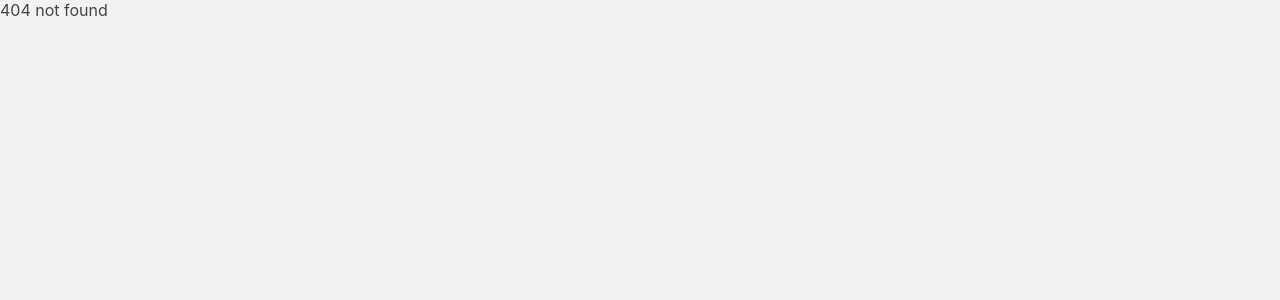
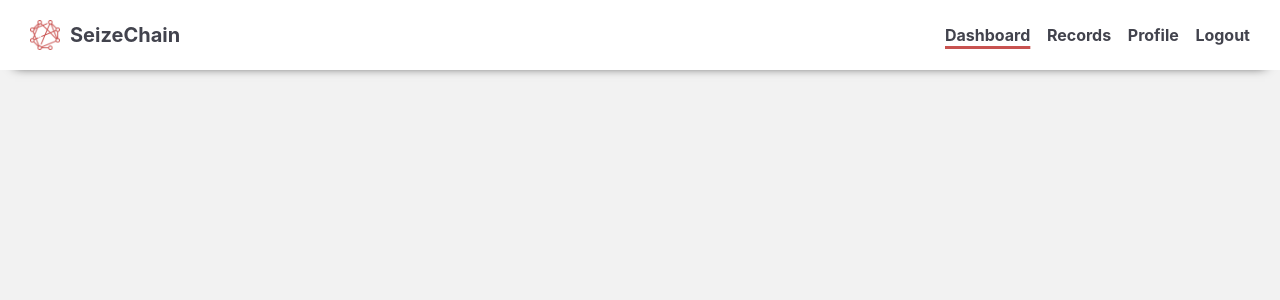
Before and after one commit to Waqar-107/SeizeChain-An-Approach-to-Secure-the-Seizure-Procedure, a React (Create React App) app in the folder Prototype/SeizeChain-Frontend/: page /dashboard in a window 1280 px wide. Before the commit this address had no page. Shown: the top 300 px of the page. Built offline with nearby package versions, Linux system fonts and the light colour scheme; a web font is replaced by a local one.

Commit message:
updated navbar, linked with dashboard

```diff
--- a/Prototype/SeizeChain-Frontend/src/app/components/Navbar/index.js
+++ b/Prototype/SeizeChain-Frontend/src/app/components/Navbar/index.js
@@ -1,22 +1,36 @@
 import React from "react";
+import { useHistory } from "react-router-dom";
+import PropTypes from "prop-types";
 import Logo from "../../assets/nodeLogo.png";
 import styles from "./styles";
 
-const Navbar = () => {
+const Navbar = (props) => {
 	const classes = styles();
+	const history = useHistory();
+
 	return (
 		<div id="navbar" className={classes.root}>
 			<div className={classes.logoContainer}>
-				<img src={Logo} alt="" className={classes.logo} />
+				<img
+					src={Logo}
+					alt=""
+					className={classes.logo}
+					onClick={() => history.push("/daashboard")}
+				/>
 				<span className={classes.title}>SeizeChain</span>
 			</div>
 			<div className={classes.linkContainer}>
-				<div>Records</div>
-				<div className={classes.midChild}>Profile</div>
-				<div>Logout</div>
+				<div className={props.viewName === "dashboard" ? classes.activeLink : ""}>Dashboard</div>
+				<div className={props.viewName === "records" ? classes.activeLink : ""}>Records</div>
+				<div className={props.viewName === "profile" ? classes.activeLink : ""}>Profile</div>
+				<div onClick={() => history.push("/")}>Logout</div>
 			</div>
 		</div>
 	);
 };
 
+Navbar.propTypes = {
+	viewName: PropTypes.string.isRequired,
+};
+
 export default Navbar;
--- a/Prototype/SeizeChain-Frontend/src/app/components/Navbar/styles.js
+++ b/Prototype/SeizeChain-Frontend/src/app/components/Navbar/styles.js
@@ -4,7 +4,8 @@ const styles = makeStyles((theme) => ({
 	root: {
 		height: 70,
 		width: "100%",
-		background: theme.palette.colors.iconRed,
+		background: "white",
+		boxShadow: "0px 11px 11px -15px #000000",
 		padding: "10px 30px",
 
 		display: "flex",
@@ -37,17 +38,23 @@ const styles = makeStyles((theme) => ({
 	},
 
 	linkContainer: {
+		width: "25%",
+		height: "100%",
 		display: "flex",
-
-		"&:nth-child(0)": {},
+		flexDirection: "row",
+		justifyContent: "space-between",
+		alignContent: "center",
+		alignItems: "center",
 
 		fontWeight: "bold",
 		cursor: "pointer",
 	},
 
-	midChild: {
-		marginRight: 20,
-		marginLeft: 20,
+	activeLink: {
+		textDecoration: "underline",
+		textDecorationColor: theme.palette.colors.iconRed,
+		textDecorationThickness: 3,
+		textUnderlineOffset: "5px",
 	},
 }));
 
--- a/Prototype/SeizeChain-Frontend/src/app/components/SignIn/index.js
+++ b/Prototype/SeizeChain-Frontend/src/app/components/SignIn/index.js
@@ -31,7 +31,7 @@ const SignIn = () => {
 			return;
 		}
 
-		history.push("/home");
+		history.push("/dashboard");
 	};
 
 	return (
--- a/Prototype/SeizeChain-Frontend/src/app/layouts/baseLayout.js
+++ b/Prototype/SeizeChain-Frontend/src/app/layouts/baseLayout.js
@@ -37,7 +37,7 @@ const BaseLayout = () => (
 						<div>
 							<Switch>
 								<Route exact path="/" component={LandingPage} />
-								<Route exact path="/home" component={Home} />
+								<Route exact path="/dashboard" component={Home} />
 
 								<Route exact path="/admin/create" component={Create} />
 
--- a/Prototype/SeizeChain-Frontend/src/app/views/Home/index.js
+++ b/Prototype/SeizeChain-Frontend/src/app/views/Home/index.js
@@ -1,9 +1,15 @@
 import React from "react";
+import Navbar from "../../components/Navbar";
 import styles from "./styles";
 
 const Home = () => {
 	const classes = styles();
-	return <div className={classes.root}>show a list of seized good here</div>;
+	return (
+		<div className={classes.root}>
+			<Navbar viewName="dashboard" />
+			<div className={classes.contentContainer}></div>
+		</div>
+	);
 };
 
 export default Home;
--- a/Prototype/SeizeChain-Frontend/src/app/views/Home/styles.js
+++ b/Prototype/SeizeChain-Frontend/src/app/views/Home/styles.js
@@ -2,7 +2,13 @@ import { makeStyles } from "@material-ui/core";
 
 const styles = makeStyles((theme) => ({
 	root: {
-		color: theme.palette.colors.primary,
+		width: "100%",
+		minHeight: "100vh",
+	},
+
+	contentContainer: {
+		width: "100%",
+		padding: "5%",
 	},
 }));
 
```
